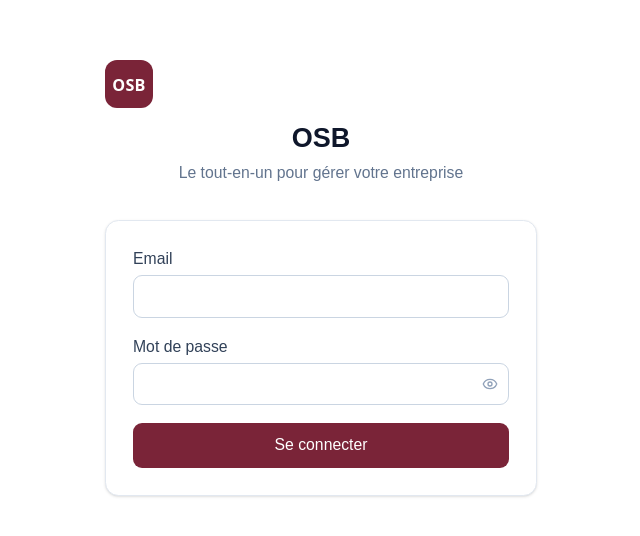
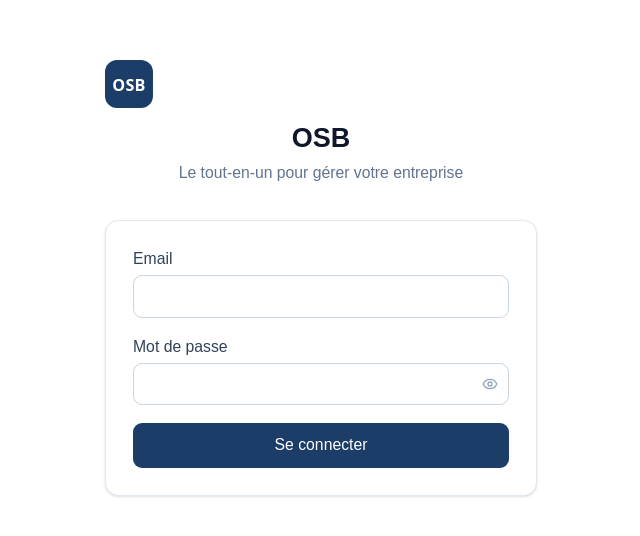
Before and after one commit to bohoussouchristian-code/omnysyncbase, a Next.js app: page /login in a window 1280 px wide. Shown: the part 122-658 px from the top of the page, without its empty margins (319-959 px from the left). Built offline with nearby package versions, Linux system fonts and the light colour scheme; no server answers.

Commit message:
Aligne la couleur de marque sur le logo OSB (bleu marine)
Remplace le bordeaux par un bleu marine, en cohérence avec le vrai
logo OSB (fond bleu nuit, accents or/argent) fourni par le client.

Co-Authored-By: Claude Sonnet 5 <noreply@anthropic.com>

```diff
--- a/src/app/globals.css
+++ b/src/app/globals.css
@@ -12,21 +12,21 @@
   --font-mono: var(--font-geist-mono);
 }
 
-/* Couleur de marque : bourgogne classique (moins magenta que la teinte
-   précédente), remplace le bleu par défaut de Tailwind partout où les
-   classes `blue-*` sont utilisées (boutons, liens, sidebar, badges...). */
+/* Couleur de marque : bleu marine, aligné sur le logo OSB (fond bleu nuit,
+   accents or/argent), remplace le bleu par défaut de Tailwind partout où
+   les classes `blue-*` sont utilisées (boutons, liens, sidebar, badges...). */
 @theme {
-  --color-blue-50: #fbf0f1;
-  --color-blue-100: #f6dde0;
-  --color-blue-200: #eebcc3;
-  --color-blue-300: #de919d;
-  --color-blue-400: #c76173;
-  --color-blue-500: #a43e54;
-  --color-blue-600: #7a2438;
-  --color-blue-700: #601c2c;
-  --color-blue-800: #4a1622;
-  --color-blue-900: #3a111b;
-  --color-blue-950: #22090f;
+  --color-blue-50: #eef2f8;
+  --color-blue-100: #d6e0ef;
+  --color-blue-200: #aec3df;
+  --color-blue-300: #7fa0cb;
+  --color-blue-400: #4f79ab;
+  --color-blue-500: #2f5788;
+  --color-blue-600: #1c3d68;
+  --color-blue-700: #142e50;
+  --color-blue-800: #0f223c;
+  --color-blue-900: #0b192c;
+  --color-blue-950: #06101c;
 }
 
 @media (prefers-color-scheme: dark) {
--- a/src/components/Logo.tsx
+++ b/src/components/Logo.tsx
@@ -13,7 +13,7 @@ export function Logo({ size = 32, className }: { size?: number; className?: stri
       role="img"
       aria-label="OSB"
     >
-      <rect width="40" height="40" rx="10" style={{ fill: "var(--color-blue-600, #7a2438)" }} />
+      <rect width="40" height="40" rx="10" style={{ fill: "var(--color-blue-600, #1c3d68)" }} />
       <text
         x="20"
         y="25.5"
```
